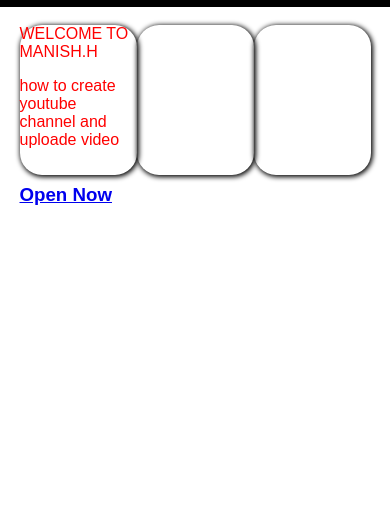
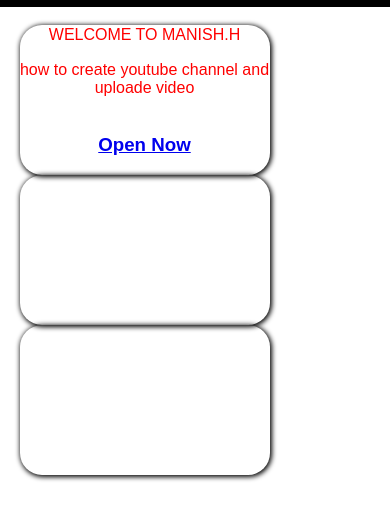
Before and after one commit to Name-Manish/manish.h, a plain HTML site: page index.html in a window 390 px wide. Shown: the part 41-560 px from the top of the page. Drawn offline with Linux system fonts and the light colour scheme.

Commit message:
Update style.css

```diff
--- a/style.css
+++ b/style.css
@@ -129,7 +129,11 @@
     .hamburger {
         display: block;
     }
-}
+    .contant{
+        display :flex;
+        flex-direction:column;
+        justify-content: center;
+    }
 
 
 /* main contant box module */
@@ -145,7 +149,7 @@
 }
 .box{
     box-shadow: #000000 1px 1px 5px 1px;
-
+    text-align: center;
     color: red;
     height: 150px;
     width: 250px;
```
